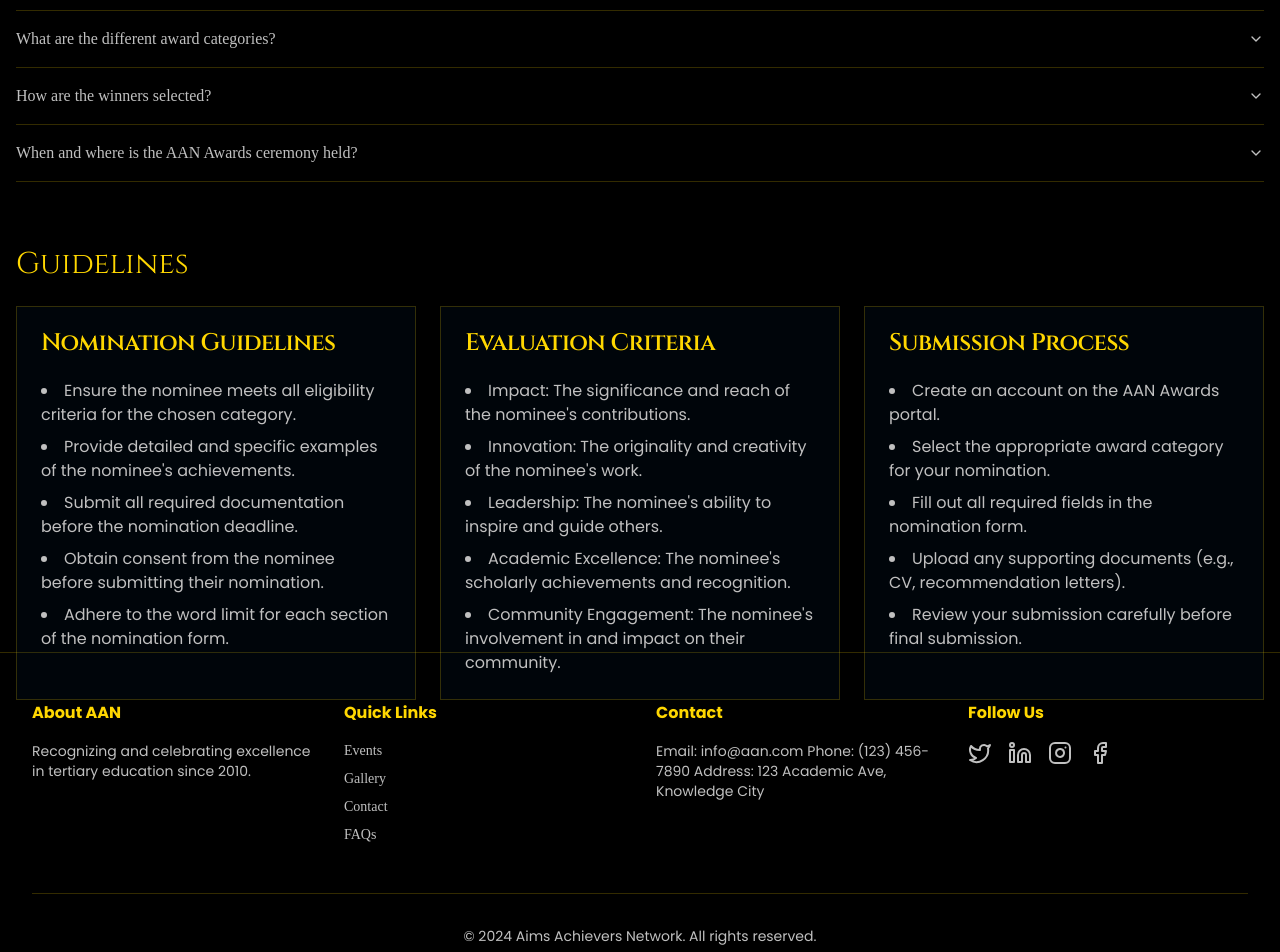
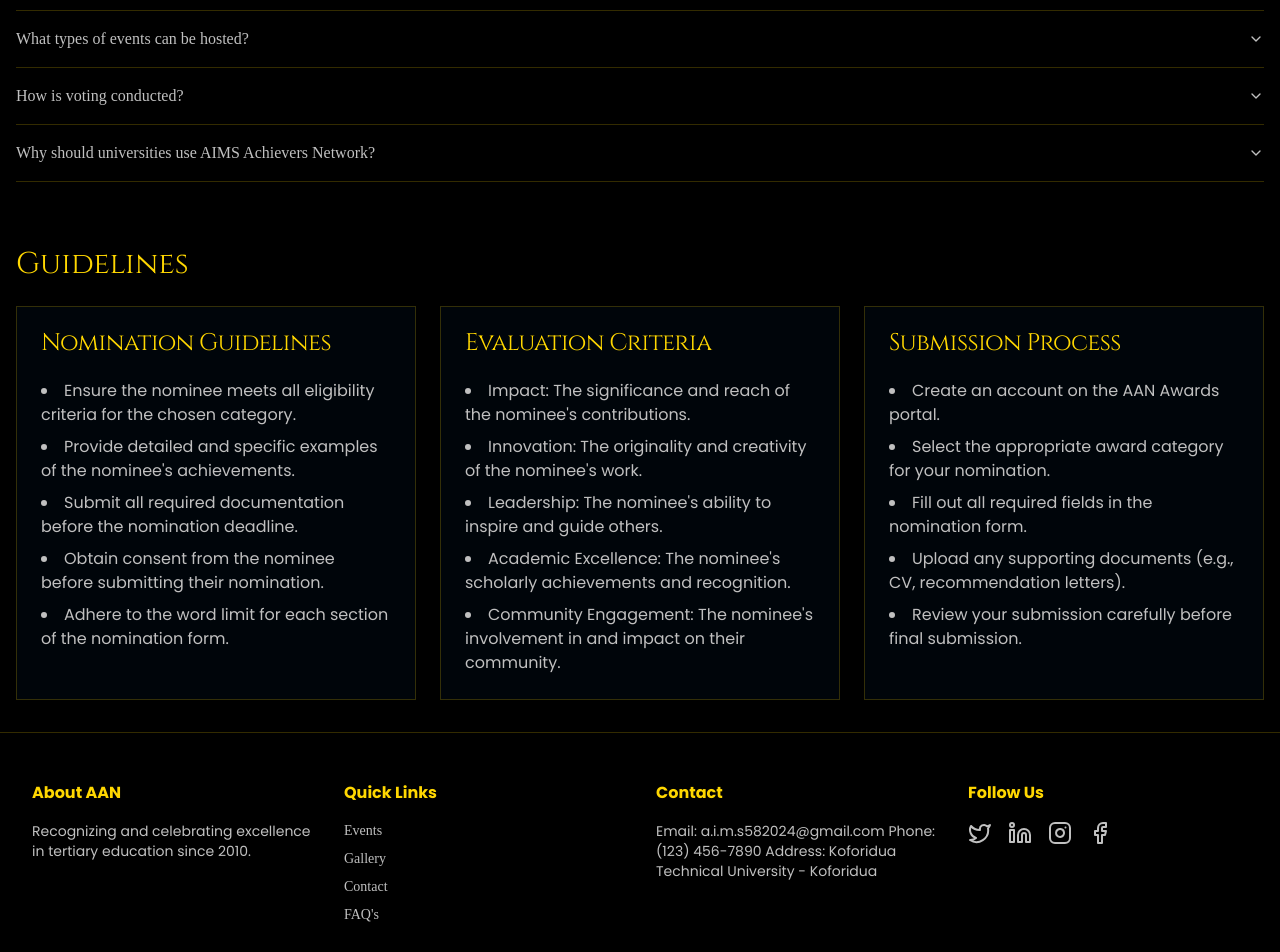
Before and after one commit to inside-aims/AIMS-Achievers-Network, a Next.js app: page /resources in a window 1280 px wide. Shown: the part 420-1372 px from the top of the page. Built offline with nearby package versions, Linux system fonts and the light colour scheme.

Commit message:
update
entire update on some essentials on every page including the FAQ's page the navbar links and content corrections etc

```diff
--- a/package.json
+++ b/package.json
@@ -25,6 +25,7 @@
     "react": "^19.0.0",
     "react-day-picker": "^9.5.1",
     "react-dom": "^19.0.0",
+    "simple-icons": "^14.6.0",
     "tailwind-merge": "^3.0.1",
     "tailwindcss-animate": "^1.0.7"
   },
--- a/src/app/(root)/resources/page.tsx
+++ b/src/app/(root)/resources/page.tsx
@@ -1,7 +1,6 @@
 "use client";
 
 import { motion } from "framer-motion";
-import Footer from "@/components/shared/Footer/Footer";
 import GuidelinesSection from "@/components/Resources/Guidlines";
 import FAQSection from "@/components/Resources/FAQSection";
 
@@ -18,7 +17,7 @@ export default function ResourcesPage() {
           Resources
         </motion.h1>
 
-        <div className="space-y-16">
+        <div className="space-y-16 mb-20">
           <section id="faqs">
             <FAQSection />
           </section>
@@ -27,7 +26,6 @@ export default function ResourcesPage() {
           </section>
         </div>
       </main>
-      <Footer />
     </div>
   );
 }
--- a/src/components/Resources/FAQSection.tsx
+++ b/src/components/Resources/FAQSection.tsx
@@ -1,39 +1,43 @@
-"use client"
-import { motion } from "framer-motion"
-import { Accordion, AccordionContent, AccordionItem, AccordionTrigger } from "@/components/ui/accordion"
+"use client";
+import { motion } from "framer-motion";
+import {
+  Accordion,
+  AccordionContent,
+  AccordionItem,
+  AccordionTrigger,
+} from "@/components/ui/accordion";
 
 const faqs = [
   {
-    question: "What is the Aims Achievers Network (AAN) Awards?",
-    answer:
-      "The AAN Awards is an annual recognition program celebrating excellence in tertiary education. It honors outstanding achievements of students, educators, and institutions across various categories.",
+    question: "What is AIMS Achievers Network?",
+  answer: "AIMS Achievers Network is a platform that allows tertiary institutions to host, showcase, and vote on university events and competitions, fostering excellence and student engagement."
   },
   {
-    question: "Who is eligible to be nominated for an AAN Award?",
+    question: "How does the platform work?",
     answer:
-      "Students, faculty members, and institutions from accredited tertiary education institutions are eligible for nomination. Specific eligibility criteria may vary by award category.",
+      "Universities can list their events, and students can vote for their favorites. The platform ensures fairness and credibility through a transparent voting system.",
   },
   {
-    question: "How can I nominate someone for an AAN Award?",
+    question: "Who can participate?",
     answer:
-      "Nominations can be submitted through our online nomination form. You'll need to provide details about the nominee and a justification for their nomination. The nomination process typically opens several months before the awards ceremony.",
+      "Students, faculty members, and institutions from accredited tertiary institutions can host or engage with events on the platform.",
   },
   {
-    question: "What are the different award categories?",
+    question: "What types of events can be hosted?",
     answer:
-      "Our award categories include Academic Excellence, Innovation in Education, Community Impact, Leadership in Education, Lifetime Achievement, and Rising Star. Each category has specific criteria and is designed to recognize different aspects of excellence in tertiary education.",
+      "Academic conferences, innovation challenges, cultural festivals, talent shows, sports competitions, and other student-centered events can be featured.",
   },
   {
-    question: "How are the winners selected?",
+    question: "How is voting conducted?",
     answer:
-      "Winners are selected through a rigorous evaluation process. After the nomination period, our panel of expert judges reviews all submissions. Shortlisted nominees may be invited for interviews or to submit additional information. The final winners are chosen based on the judges' scores and deliberations.",
+      "Voting is done digitally on the platform, ensuring real-time engagement and fair results.",
   },
   {
-    question: "When and where is the AAN Awards ceremony held?",
+    question: "Why should universities use AIMS Achievers Network?",
     answer:
-      "The AAN Awards ceremony is typically held annually in September. The venue may change each year and is announced several months in advance on our website and social media channels.",
+      "It enhances visibility, credibility, and participation in campus events, creating a thriving network for collaboration and recognition.",
   },
-]
+];
 
 export default function FAQSection() {
   return (
@@ -43,15 +47,21 @@ export default function FAQSection() {
       transition={{ duration: 0.5 }}
       className="space-y-6"
     >
-      <h2 className="text-3xl text-award-gold mb-6 font-cinzel">Frequently Asked Questions</h2>
+      <h2 className="mb-6 font-cinzel text-3xl text-award-gold">
+        Frequently Asked Questions
+      </h2>
       <Accordion type="single" collapsible className="w-full">
         {faqs.map((faq, index) => (
           <AccordionItem key={index} value={`item-${index}`}>
-            <AccordionTrigger className="text-award-silver hover:text-award-gold">{faq.question}</AccordionTrigger>
-            <AccordionContent className="text-award-silver">{faq.answer}</AccordionContent>
+            <AccordionTrigger className="text-award-silver hover:text-award-gold">
+              {faq.question}
+            </AccordionTrigger>
+            <AccordionContent className="text-award-silver">
+              {faq.answer}
+            </AccordionContent>
           </AccordionItem>
         ))}
       </Accordion>
     </motion.section>
-  )
+  );
 }
--- a/src/components/shared/Footer/Footer.tsx
+++ b/src/components/shared/Footer/Footer.tsx
@@ -1,9 +1,21 @@
 "use client";
 
-import React from 'react'
-import { motion } from 'framer-motion'
-import Link from 'next/link'
-import { Trophy, Calendar, Users, Star, Award, Zap, Twitter, Linkedin, Instagram, Facebook } from "lucide-react"
+import React from "react";
+import { motion } from "framer-motion";
+import Link from "next/link";
+import {
+  Trophy,
+  Calendar,
+  Users,
+  Star,
+  Award,
+  Zap,
+  Twitter,
+  Linkedin,
+  Instagram,
+  Facebook,
+} from "lucide-react";
+import path from "path";
 
 const staggerContainer = {
   animate: {
@@ -11,13 +23,13 @@ const staggerContainer = {
       staggerChildren: 0.2,
     },
   },
-  }
+};
 
 const fadeInUp = {
   initial: { opacity: 0, y: 20 },
   animate: { opacity: 1, y: 0 },
   transition: { duration: 0.5 },
-  }
+};
 const Footer = () => {
   return (
     <>
@@ -28,69 +40,106 @@ const Footer = () => {
             whileInView="animate"
             viewport={{ once: true }}
             variants={staggerContainer}
-            className="grid grid-cols-2 md:grid-cols-4 gap-8"
+            className="grid grid-cols-2 gap-8 md:grid-cols-4"
           >
             {[
               {
                 title: "About AAN",
-                content: "Recognizing and celebrating excellence in tertiary education since 2010.",
+                content:
+                  "Recognizing and celebrating excellence in tertiary education since 2010.",
               },
               {
                 title: "Quick Links",
-                links: ["Events", "Gallery", "Contact", "FAQs"],
+                links: [
+                  { name: "Events", path: "/events" },
+                  { name: "Gallery", path: "/gallery" },
+                  { name: "Contact", path: "/contacts" },
+                  { name: "FAQ's", path: "/resources" },
+                ],
               },
               {
                 title: "Contact",
-                content: "Email: info@aan.com\nPhone: (123) 456-7890\nAddress: 123 Academic Ave, Knowledge City",
+                content:
+                  "Email: a.i.m.s582024@gmail.com\nPhone: (123) 456-7890\nAddress: Koforidua Technical University - Koforidua",
               },
               {
                 title: "Follow Us",
-                links: ["Twitter", "LinkedIn", "Instagram", "Facebook"],
+                links: [
+                  {
+                    name: "Twitter",
+                    icon: <Twitter className="h-6 w-6" />,
+                    url: "#",
+                  },
+                  {
+                    name: "LinkedIn",
+                    icon: <Linkedin className="h-6 w-6" />,
+                    url: "#",
+                  },
+                  {
+                    name: "Instagram",
+                    icon: <Instagram className="h-6 w-6" />,
+                    url: "#",
+                  },
+                  {
+                    name: "Facebook",
+                    icon: <Facebook className="h-6 w-6" />,
+                    url: "#",
+                  },
+                ],
               },
             ].map((section, index) => (
               <motion.div key={index} variants={fadeInUp} className="space-y-4">
-                <h4 className="font-bold text-award-gold font-poppins">{section.title}</h4>
+                <h4 className="font-poppins font-bold text-award-gold">
+                  {section.title}
+                </h4>
                 {section.content ? (
-                  <p className="text-sm text-award-silver font-poppins">{section.content}</p>
+                  <p className="font-poppins text-sm text-award-silver">
+                    {section.content}
+                  </p>
                 ) : (
                   <div>
                     {section.title === "Follow Us" ? (
-                      <div className="flex space-x-4 mt-2">
+                      <div className="mt-2 flex space-x-4">
                         <a
                           href="#"
                           aria-label="Twitter"
-                          className="text-award-silver hover:text-award-gold transition-colors"
+                          className="text-award-silver transition-colors hover:text-award-gold"
                         >
-                          <Twitter className="w-6 h-6" />
+                          <Twitter className="h-6 w-6" />
                         </a>
                         <a
                           href="#"
                           aria-label="LinkedIn"
-                          className="text-award-silver hover:text-award-gold transition-colors"
+                          className="text-award-silver transition-colors hover:text-award-gold"
                         >
-                          <Linkedin className="w-6 h-6" />
+                          <Linkedin className="h-6 w-6" />
                         </a>
                         <a
                           href="#"
                           aria-label="Instagram"
-                          className="text-award-silver hover:text-award-gold transition-colors"
+                          className="text-award-silver transition-colors hover:text-award-gold"
                         >
-                          <Instagram className="w-6 h-6" />
+                          <Instagram className="h-6 w-6" />
                         </a>
                         <a
                           href="#"
                           aria-label="Facebook"
-                          className="text-award-silver hover:text-award-gold transition-colors"
+                          className="text-award-silver transition-colors hover:text-award-gold"
                         >
-                          <Facebook className="w-6 h-6" />
+                          <Facebook className="h-6 w-6" />
                         </a>
                       </div>
                     ) : (
                       <ul className="space-y-2 text-sm text-award-silver">
-                        {section.links?.map((link) => (
-                          <li key={link}>
-                            <Link href="#" className="hover:text-award-gold transition-colors">
-                              {link}
+                        {section.links?.map(link => (
+                          <li key={link.name}>
+                            {" "}
+                            {/* Use link.name as the unique key */}
+                            <Link
+                              href={link.path}
+                              className="transition-colors hover:text-award-gold"
+                            >
+                              {link.name}
                             </Link>
                           </li>
                         ))}
@@ -106,14 +155,14 @@ const Footer = () => {
             initial="initial"
             whileInView="animate"
             viewport={{ once: true }}
-            className="mt-12 pt-8 border-t border-award-gold/20 text-center text-sm text-award-silver font-poppins"
+            className="mt-12 border-t border-award-gold/20 pt-8 text-center font-poppins text-sm text-award-silver"
           >
             <p>&copy; 2024 Aims Achievers Network. All rights reserved.</p>
           </motion.div>
         </div>
       </footer>
     </>
-  )
-}
+  );
+};
 
-export default Footer
+export default Footer;
--- a/src/components/ui/card.tsx
+++ b/src/components/ui/card.tsx
@@ -21,7 +21,7 @@ const CardTitle = React.forwardRef<HTMLParagraphElement, React.HTMLAttributes<HT
   ({ className, ...props }, ref) => (
     <h3
       ref={ref}
-      className={cn("text-2xl font-semibold leading-none tracking-tight text-award-gold", className)}
+      className={cn("text-2xl leading-none tracking-tight text-award-gold", className)}
       {...props}
     />
   ),
```
Also changed, not shown: src/app/(root)/page.tsx (+6 -3 lines), 1 other file (tests, documents, lock files or other folders). Lines whose indentation alone changed are shown as unchanged.
